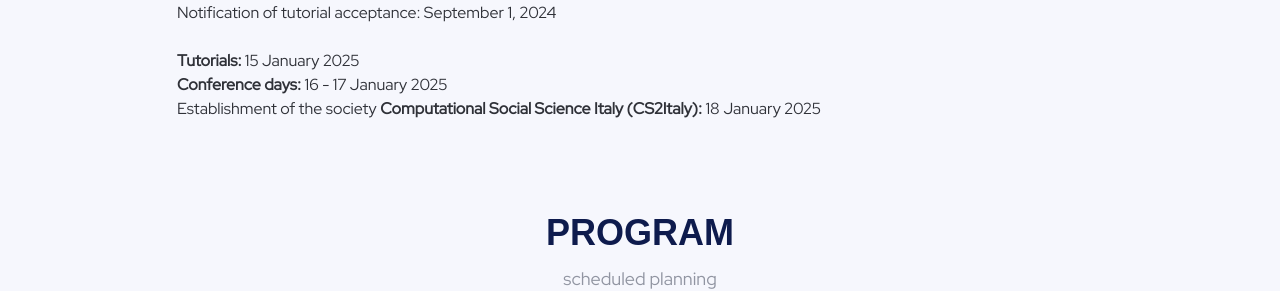
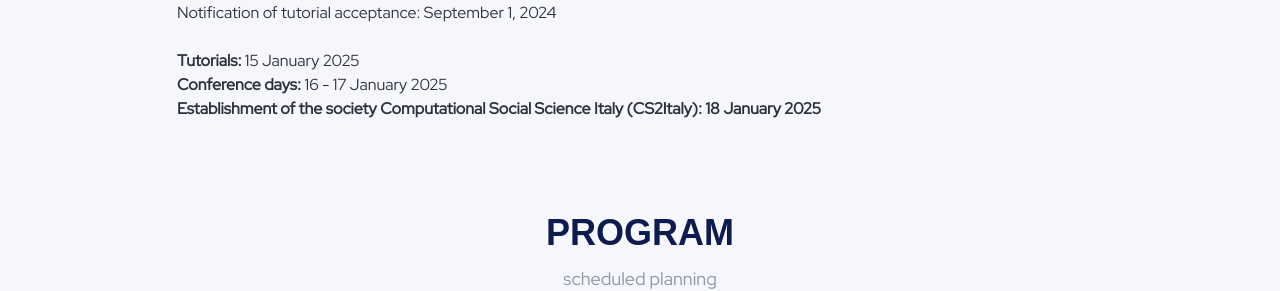
Before and after one commit to CS2Italy/conference, a Jekyll site: the page built from docs/index.md, in a window 1280 px wide and 900 px high, scrolled down 3020 px. Shown: the part 159-450 px from the top of the window. Built offline with Jekyll 4.4.1, drawn with Linux system fonts in a browser that asks for light colours.

```diff
--- a/docs/_texts/03_dates.md
+++ b/docs/_texts/03_dates.md
@@ -11,4 +11,4 @@ Notification of tutorial acceptance: September 1, 2024<br/>
 <br/>
 <b>Tutorials:</b> 15 January 2025<br/>
 <b>Conference days:</b> 16 - 17 January 2025<br/>
-Establishment of the society <b>Computational Social Science Italy (CS2Italy):</b> 18 January 2025
+<b>Establishment of the society <b>Computational Social Science Italy (CS2Italy):</b> 18 January 2025
```
